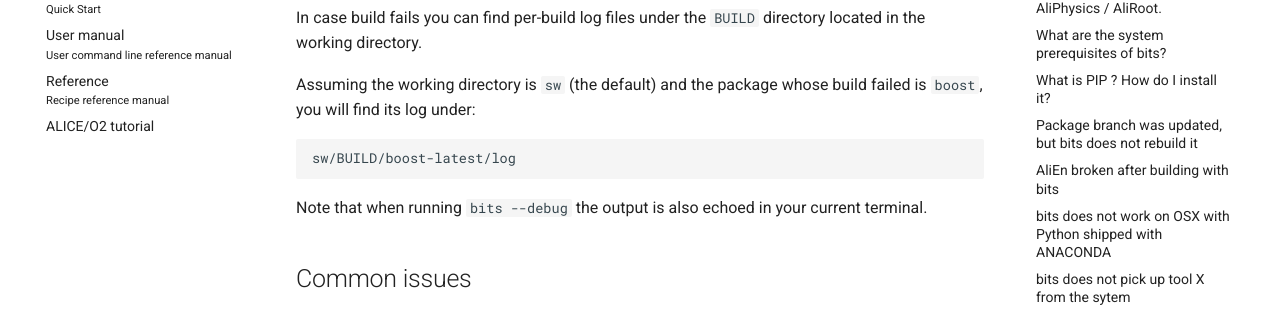
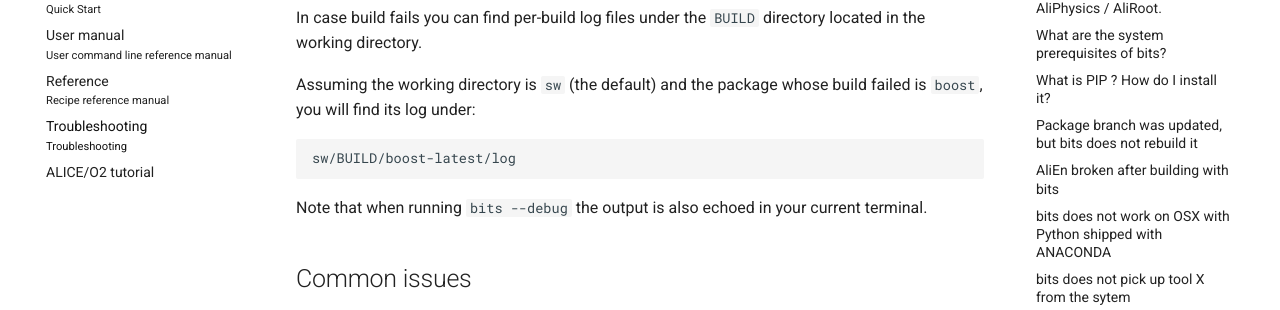
Before and after one commit to alisw/alibuild, an MkDocs documentation site: the page built from docs/docs/troubleshooting.md, in a window 1280 px wide. Shown: the part 181-491 px from the top of the page. Built offline with MkDocs 1.6.1 and Material for MkDocs 9.7.7, drawn with Linux system fonts in a browser that asks for light colours; comment, search, counter and statistics services are not loaded.

Commit message:
Add back troubleshooting guide (#855)

```diff
--- a/docs/mkdocs.yml
+++ b/docs/mkdocs.yml
@@ -15,6 +15,7 @@ nav:
   - Quickstart: quick.md
   - User manual: user.md
   - Reference: reference.md
+  - Troubleshooting: troubleshooting.md
   - ALICE/O2 tutorial: "https://alice-doc.github.io/alice-analysis-tutorial/building/"
 
 markdown_extensions:
```
